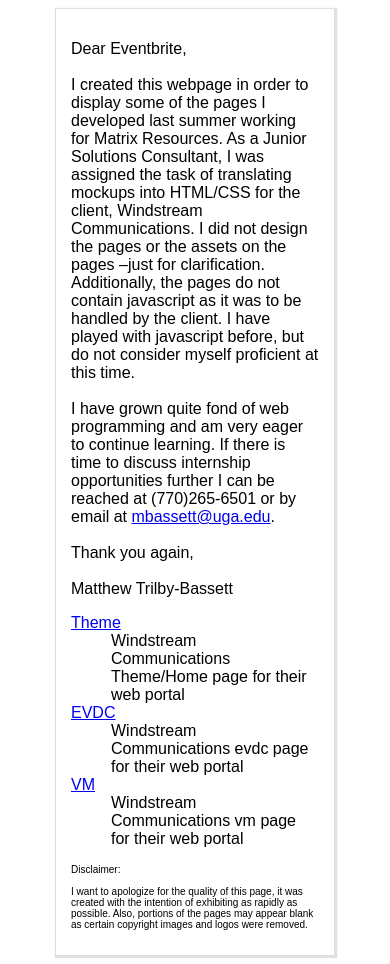
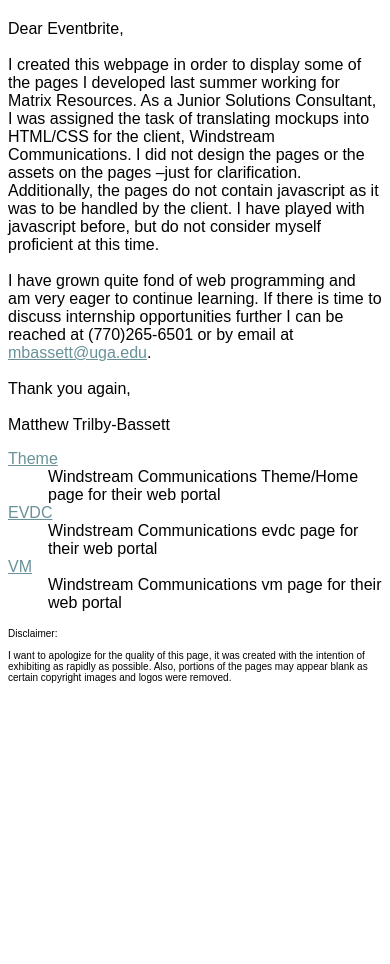
Before and after one commit to matthewtb/portfolio, a plain HTML site: page index.html in a window 390 px wide. After the commit the page ends 844 px from the top, so only its background shows below. Drawn offline with Linux system fonts and the light colour scheme; a web font is replaced by a local one.

Commit message:
Responsive
Changed the CSS to be a bit more “responsive”. I used some of the
bootstrap breakpoints

```diff
--- a/styles/index_style.css
+++ b/styles/index_style.css
@@ -4,33 +4,38 @@
 	font-family: 'Droid Sans', sans-serif;
 }
 
-.notepage {
-	margin-right: auto;
-	margin-left: auto;
-	background-color: white;
-	box-sizing: border-box;
-	-moz-box-sizing: border-box;
-	-webkit-box-sizing: border-box;
-	padding: 15px 15px 15px 15px;
-	border: 1px solid #DDDEE0;
-	box-shadow: 1px 1px 1px 1px #E1E0E5;
+a {
+	color: #699199;
+}
+
+a:hover {
+	color: #75C6D3;
 }
 
 #disclaimer {
 	font-size: 10px;
 }
 
-
 @media (min-width: 320px){
 	.notepage {
-		width: 280px;
+		width: 100%;
+		padding: 0 0 0 0;
+		margin-top: 20px;
+		background-color: white;
+		margin-right: auto;
+		margin-left: auto;
 	}
 }
-
 
 @media (min-width: 480px){
 	.notepage {
 		width: 400px;
+		box-sizing: border-box;
+		-moz-box-sizing: border-box;
+		-webkit-box-sizing: border-box;
+		padding: 15px 15px 15px 15px;
+		border: 1px solid #DDDEE0;
+		box-shadow: 1px 1px 1px 1px #E1E0E5;
 	}
 }
 
```
